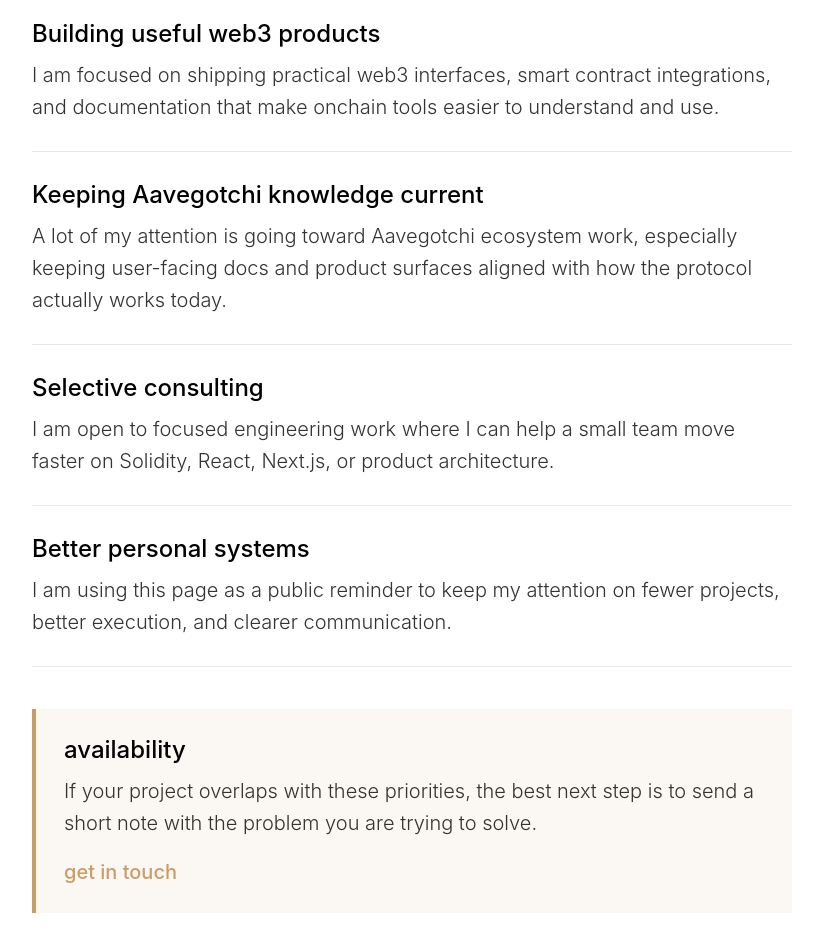
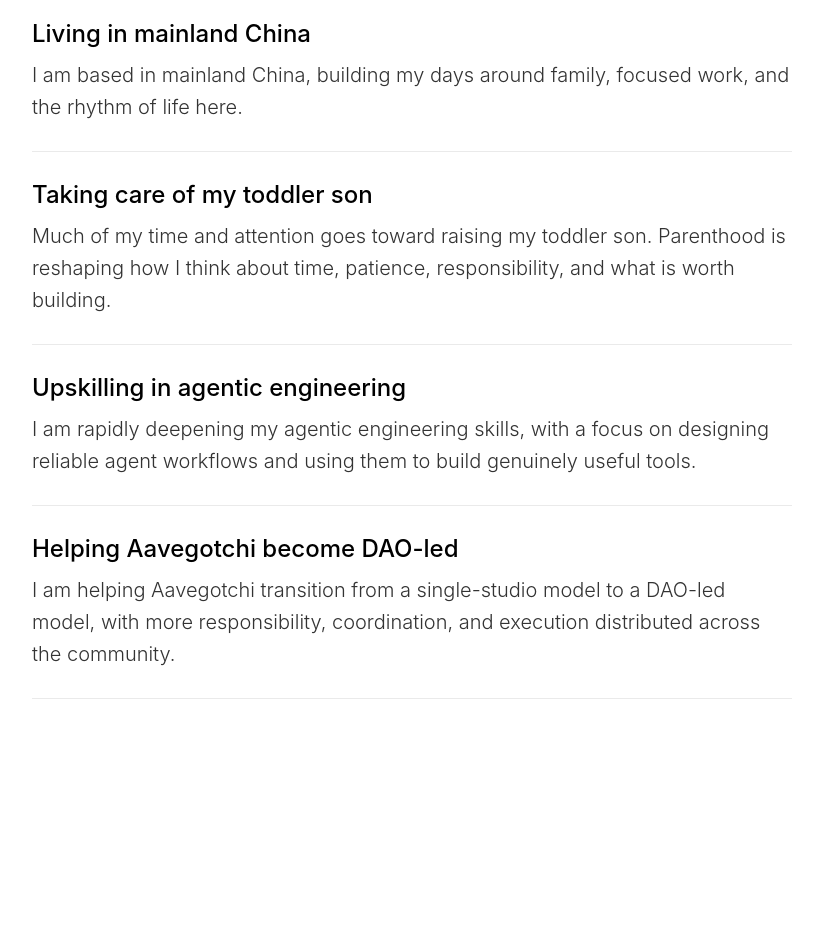
Before and after one commit to cinnabarhorse/coderdan, a Next.js app: page /now in a window 1280 px wide. Shown: the part 410-1362 px from the top of the page, without its empty margins (228-1051 px from the left). After the commit the page ends 1199 px from the top, so only its background shows below. Built offline with nearby package versions, Linux system fonts and the light colour scheme; a web font is replaced by a local one.

Commit message:
Update Now page

```diff
--- a/pages/now.tsx
+++ b/pages/now.tsx
@@ -1,25 +1,24 @@
 import Head from 'next/head'
-import Link from 'next/link'
 import { Container } from 'react-bootstrap'
 import Layout from '../components/reusable/Layout'
-import { themeColor, themeSecondary } from '../theme'
+import { themeColor } from '../theme'
 
 const nowItems = [
   {
-    title: 'Building useful web3 products',
-    body: 'I am focused on shipping practical web3 interfaces, smart contract integrations, and documentation that make onchain tools easier to understand and use.'
+    title: 'Living in mainland China',
+    body: 'I am based in mainland China, building my days around family, focused work, and the rhythm of life here.'
   },
   {
-    title: 'Keeping Aavegotchi knowledge current',
-    body: 'A lot of my attention is going toward Aavegotchi ecosystem work, especially keeping user-facing docs and product surfaces aligned with how the protocol actually works today.'
+    title: 'Taking care of my toddler son',
+    body: 'Much of my time and attention goes toward raising my toddler son. Parenthood is reshaping how I think about time, patience, responsibility, and what is worth building.'
   },
   {
-    title: 'Selective consulting',
-    body: 'I am open to focused engineering work where I can help a small team move faster on Solidity, React, Next.js, or product architecture.'
+    title: 'Upskilling in agentic engineering',
+    body: 'I am rapidly deepening my agentic engineering skills, with a focus on designing reliable agent workflows and using them to build genuinely useful tools.'
   },
   {
-    title: 'Better personal systems',
-    body: 'I am using this page as a public reminder to keep my attention on fewer projects, better execution, and clearer communication.'
+    title: 'Helping Aavegotchi become DAO-led',
+    body: 'I am helping Aavegotchi transition from a single-studio model to a DAO-led model, with more responsibility, coordination, and execution distributed across the community.'
   }
 ]
 
@@ -35,7 +34,7 @@
         <Container>
           <main className="page">
             <div className="intro">
-              <div className="eyebrow">updated May 2026</div>
+              <div className="eyebrow">updated July 2026</div>
               <h1>now</h1>
               <p>
                 This is a snapshot of what I am focused on these days. It follows the
@@ -51,17 +50,6 @@
                   <p>{item.body}</p>
                 </article>
               ))}
-            </section>
-
-            <section className="availability" aria-label="Availability">
-              <h2>availability</h2>
-              <p>
-                If your project overlaps with these priorities, the best next step is
-                to send a short note with the problem you are trying to solve.
-              </p>
-              <Link legacyBehavior href="/#hire">
-                <a>get in touch</a>
-              </Link>
             </section>
           </main>
         </Container>
@@ -119,27 +107,6 @@
             padding: 28px 0;
           }
 
-          .availability {
-            background: rgba(201, 157, 102, 0.08);
-            border-left: 4px solid ${themeColor};
-            margin-top: 42px;
-            padding: 26px 28px;
-          }
-
-          .availability a {
-            color: ${themeColor};
-            display: inline-flex;
-            font-size: 20px;
-            font-weight: 500;
-            margin-top: 18px;
-            text-decoration: none;
-            transition: color 0.2s;
-          }
-
-          .availability a:hover {
-            color: ${themeSecondary};
-          }
-
           @media screen and (max-width: 768px) {
             .page {
               padding: 70px 0 60px;
@@ -152,10 +119,6 @@
             p {
               font-size: 18px;
             }
-
-            .availability {
-              padding: 22px;
-            }
           }
         `}</style>
       </Layout>
```
